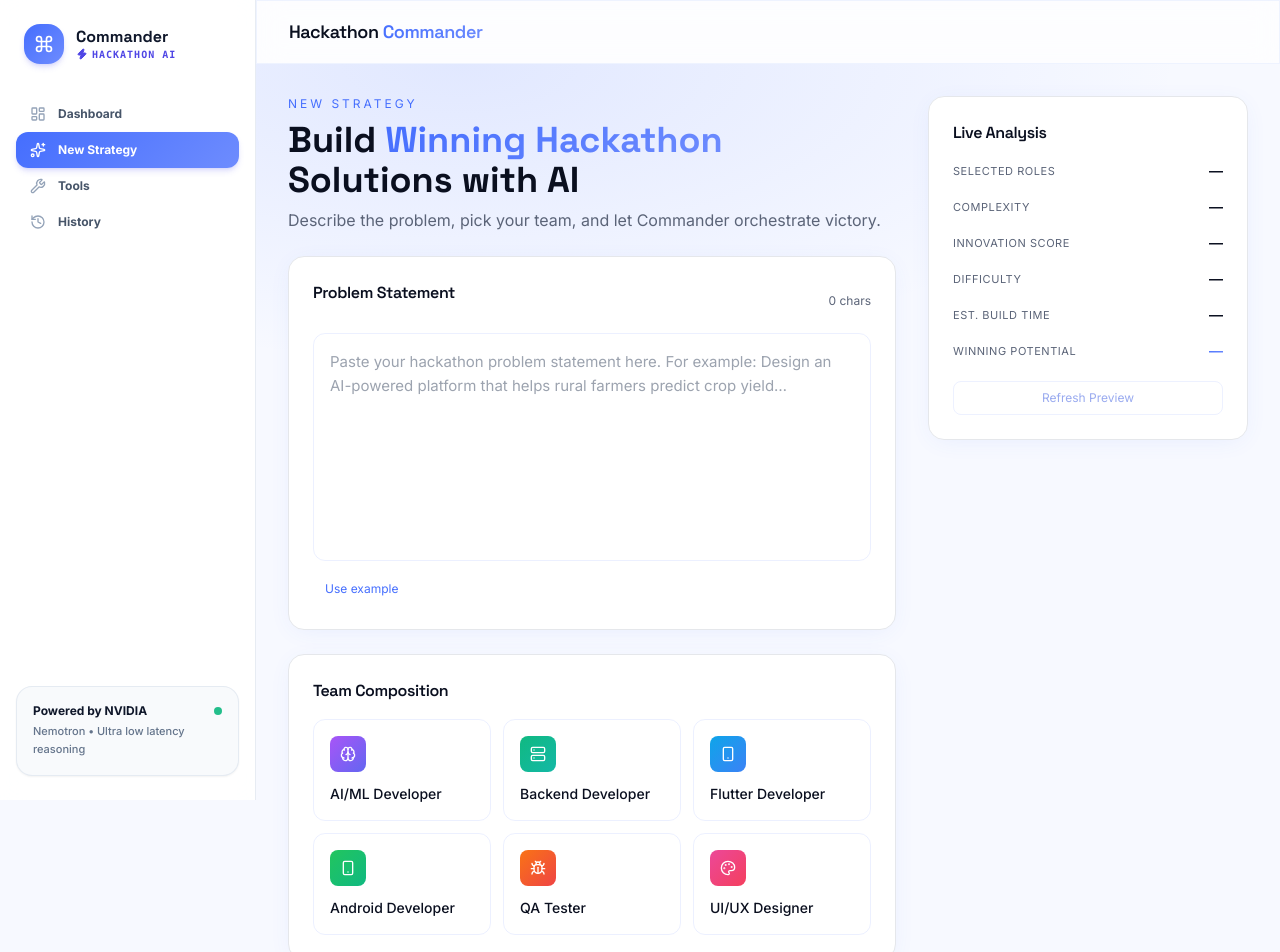
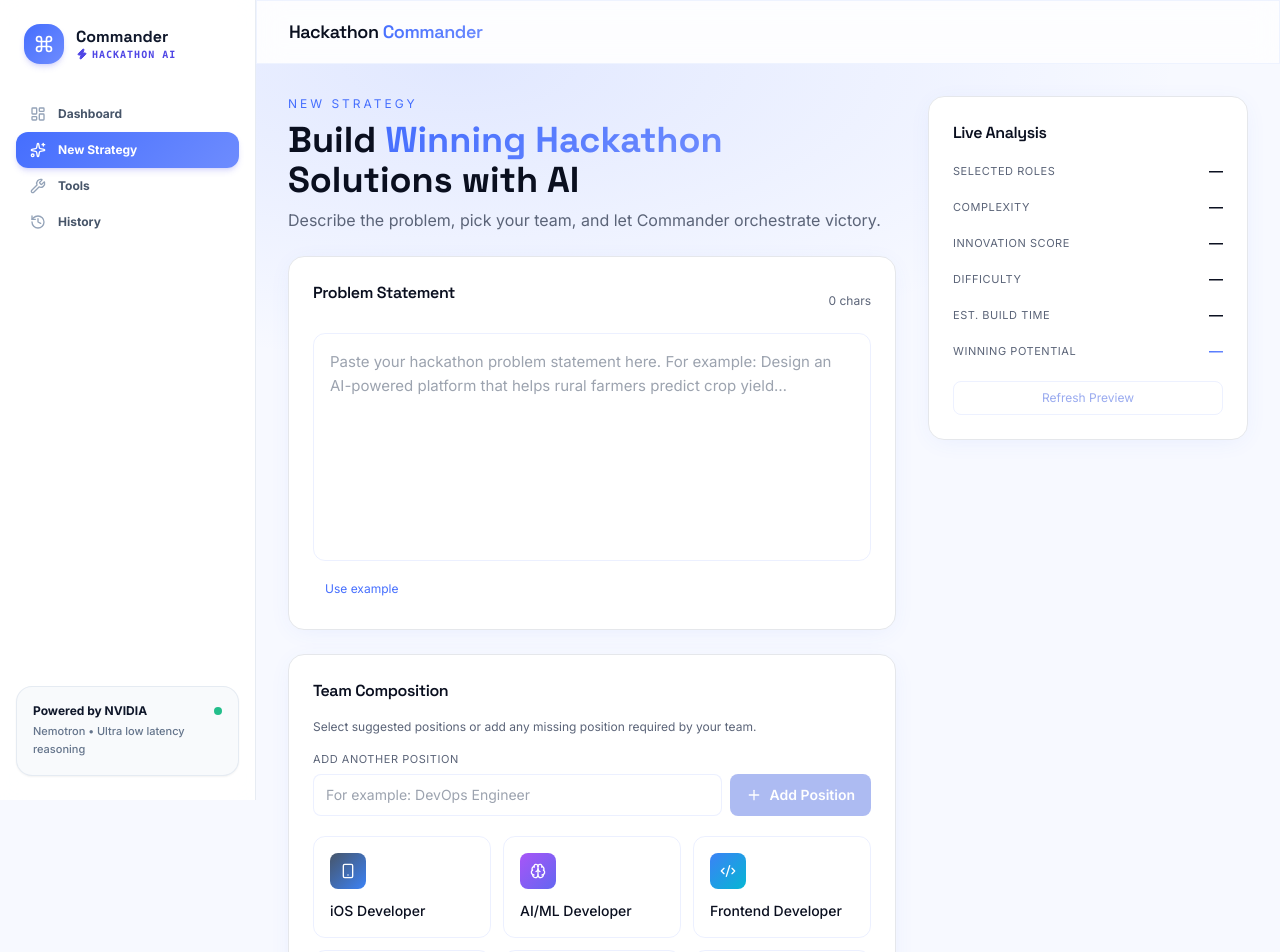
Before and after one commit to vishmay09/hackathon, a React app in the folder frontend/: page /new in a window 1280 px wide. Shown: the top 952 px of the page. Built offline with nearby package versions, Linux system fonts and the light colour scheme; the HTML template or start-up script is replaced by a standard one.

Commit message:
feat: add custom role functionality to NewStrategy component

```diff
--- a/frontend/src/pages/NewStrategy.tsx
+++ b/frontend/src/pages/NewStrategy.tsx
@@ -12,6 +12,9 @@ import {
   Bug,
   Palette,
   Brain,
+  Code2,
+  Plus,
+  UserRound,
 } from "lucide-react";
 import type { LucideIcon } from "lucide-react";
 
@@ -33,6 +36,7 @@ type Role = {
   id: string;
   icon: LucideIcon;
   color: string;
+  custom?: boolean;
 };
 
 type PreviewData = {
@@ -43,13 +47,23 @@ type PreviewData = {
   winning_potential?: number;
 };
 
-/* ─────────────── Roles ─────────────── */
+/* ─────────────── Suggested Roles ─────────────── */
 
 const ROLES: Role[] = [
+  {
+    id: "iOS Developer",
+    icon: Smartphone,
+    color: "from-slate-600 to-blue-500",
+  },
   {
     id: "AI/ML Developer",
     icon: Brain,
     color: "from-purple-500 to-indigo-500",
+  },
+  {
+    id: "Frontend Developer",
+    icon: Code2,
+    color: "from-blue-500 to-cyan-500",
   },
   {
     id: "Backend Developer",
@@ -86,6 +100,15 @@ export default function NewStrategy() {
 
   const [statement, setStatement] = useState("");
   const [roles, setRoles] = useState<string[]>([]);
+
+  const [customRoles, setCustomRoles] = useState<
+    string[]
+  >([]);
+  const [customRoleInput, setCustomRoleInput] =
+    useState("");
+  const [customRoleMessage, setCustomRoleMessage] =
+    useState("");
+
   const [duration, setDuration] = useState(24);
   const [constraints, setConstraints] = useState("");
   const [technologies, setTechnologies] =
@@ -100,6 +123,20 @@ export default function NewStrategy() {
   const [preview, setPreview] =
     useState<PreviewData | null>(null);
 
+  /*
+   * Combine suggested roles with roles created by
+   * the user.
+   */
+  const availableRoles: Role[] = [
+    ...ROLES,
+    ...customRoles.map((role) => ({
+      id: role,
+      icon: UserRound,
+      color: "from-violet-500 to-fuchsia-500",
+      custom: true,
+    })),
+  ];
+
   /* ─────────────── Team Roles ─────────────── */
 
   const toggleRole = (role: string) => {
@@ -111,6 +148,96 @@ export default function NewStrategy() {
         : [...currentRoles, role]
     );
 
+    setPreview(null);
+  };
+
+  const addCustomRole = () => {
+    const roleName = customRoleInput
+      .replace(/\s+/g, " ")
+      .trim();
+
+    setCustomRoleMessage("");
+
+    if (roleName.length < 2) {
+      setCustomRoleMessage(
+        "Enter a valid position name."
+      );
+      return;
+    }
+
+    if (roleName.length > 60) {
+      setCustomRoleMessage(
+        "Position name must be under 60 characters."
+      );
+      return;
+    }
+
+    /*
+     * Check suggested and custom roles to prevent
+     * duplicate positions.
+     */
+    const existingRole = [
+      ...ROLES.map((role) => role.id),
+      ...customRoles,
+    ].find(
+      (role) =>
+        role.toLowerCase() === roleName.toLowerCase()
+    );
+
+    /*
+     * If the role already exists, simply select it.
+     */
+    if (existingRole) {
+      setRoles((currentRoles) =>
+        currentRoles.includes(existingRole)
+          ? currentRoles
+          : [...currentRoles, existingRole]
+      );
+
+      setCustomRoleInput("");
+      setCustomRoleMessage(
+        `${existingRole} already exists and has been selected.`
+      );
+      setPreview(null);
+
+      return;
+    }
+
+    /*
+     * Add the custom position and automatically
+     * select it.
+     */
+    setCustomRoles((currentRoles) => [
+      ...currentRoles,
+      roleName,
+    ]);
+
+    setRoles((currentRoles) => [
+      ...currentRoles,
+      roleName,
+    ]);
+
+    setCustomRoleInput("");
+    setCustomRoleMessage(
+      `${roleName} was added and selected.`
+    );
+    setPreview(null);
+  };
+
+  const removeCustomRole = (role: string) => {
+    setCustomRoles((currentRoles) =>
+      currentRoles.filter(
+        (currentRole) => currentRole !== role
+      )
+    );
+
+    setRoles((currentRoles) =>
+      currentRoles.filter(
+        (currentRole) => currentRole !== role
+      )
+    );
+
+    setCustomRoleMessage("");
     setPreview(null);
   };
 
@@ -168,19 +295,24 @@ export default function NewStrategy() {
       };
 
       /*
-       * Generate the strategy from the FastAPI backend.
+       * Generate the strategy from the FastAPI
+       * backend.
        */
       const strategy = await generateStrategy(request);
 
       /*
-       * Generate an ID for the cloud history record.
+       * Create a unique cloud history record ID.
        */
-      const id = crypto.randomUUID();
+      const id =
+        typeof crypto.randomUUID === "function"
+          ? crypto.randomUUID()
+          : `${Date.now()}-${Math.random()
+              .toString(36)
+              .slice(2)}`;
 
       /*
-       * Save through HistoryContext.
-       * HistoryContext should send this data to your
-       * cloud database through the backend.
+       * Save the generated strategy through the
+       * cloud-enabled HistoryContext.
        */
       await add({
         id,
@@ -193,7 +325,7 @@ export default function NewStrategy() {
       });
 
       /*
-       * Open the result only after cloud saving succeeds.
+       * Navigate only after the cloud save succeeds.
        */
       navigate(`/result/${id}`);
     } catch (error) {
@@ -215,14 +347,12 @@ export default function NewStrategy() {
     }
   };
 
-  /* ─────────────── Clear Statement ─────────────── */
+  /* ─────────────── Statement Actions ─────────────── */
 
   const clearStatement = () => {
     setStatement("");
     setPreview(null);
   };
-
-  /* ─────────────── Example Statement ─────────────── */
 
   const useExample = () => {
     setStatement(
@@ -315,56 +445,104 @@ export default function NewStrategy() {
               Team Composition
             </SectionTitle>
 
-            <div className="grid grid-cols-2 md:grid-cols-3 gap-3">
-              {ROLES.map((role) => {
-                const active = roles.includes(role.id);
-                const RoleIcon = role.icon;
+            <p className="text-xs text-ink-500 mb-4">
+              Select suggested positions or add any
+              missing position required by your team.
+            </p>
 
-                return (
-                  <motion.button
-                    type="button"
-                    key={role.id}
-                    onClick={() =>
-                      toggleRole(role.id)
+            {/* Add Custom Position */}
+            <div className="mb-5">
+              <label
+                htmlFor="custom-role"
+                className="block text-[11px] uppercase tracking-wider text-ink-500 mb-1.5"
+              >
+                Add another position
+              </label>
+
+              <div className="flex flex-col sm:flex-row gap-2">
+                <input
+                  id="custom-role"
+                  type="text"
+                  value={customRoleInput}
+                  maxLength={60}
+                  onChange={(event) => {
+                    setCustomRoleInput(
+                      event.target.value
+                    );
+                    setCustomRoleMessage("");
+                  }}
+                  onKeyDown={(event) => {
+                    if (event.key === "Enter") {
+                      event.preventDefault();
+                      addCustomRole();
                     }
-                    whileTap={{ scale: 0.97 }}
-                    aria-pressed={active}
-                    className={clsx(
-                      "relative p-4 rounded-xl text-left border transition-all",
-                      active
-                        ? "border-primary-500 bg-primary-50 shadow-soft"
-                        : "border-primary-500/10 hover:border-primary-500/40"
-                    )}
-                  >
-                    <div
-                      className={clsx(
-                        "w-9 h-9 rounded-lg flex items-center justify-center mb-3 bg-gradient-to-br text-white",
-                        role.color
-                      )}
-                    >
-                      <RoleIcon className="w-4 h-4" />
-                    </div>
+                  }}
+                  placeholder="For example: DevOps Engineer"
+                  className="flex-1 px-3 py-2.5 bg-white border border-primary-500/10 rounded-lg text-sm focus:outline-none focus:ring-2 focus:ring-primary-500/30"
+                />
 
-                    <div className="text-sm font-medium">
-                      {role.id}
-                    </div>
+                <button
+                  type="button"
+                  onClick={addCustomRole}
+                  disabled={
+                    customRoleInput.trim().length < 2
+                  }
+                  className="flex items-center justify-center gap-2 px-4 py-2.5 rounded-lg bg-primary-600 text-white text-sm font-semibold hover:bg-primary-700 disabled:opacity-40 disabled:cursor-not-allowed transition-colors"
+                >
+                  <Plus className="w-4 h-4" />
+                  Add Position
+                </button>
+              </div>
 
-                    {active && (
-                      <motion.div
-                        layoutId="selected-role-check"
-                        className="absolute top-3 right-3 w-2 h-2 rounded-full bg-primary-500"
-                      />
-                    )}
-                  </motion.button>
-                );
-              })}
+              {customRoleMessage && (
+                <p className="text-xs text-primary-600 mt-2">
+                  {customRoleMessage}
+                </p>
+              )}
             </div>
 
+            {/* Role Cards */}
+            <div className="grid grid-cols-2 md:grid-cols-3 gap-3">
+              {availableRoles.map((role) => (
+                <RoleCard
+                  key={role.id}
+                  role={role}
+                  active={roles.includes(role.id)}
+                  onToggle={() =>
+                    toggleRole(role.id)
+                  }
+                  onRemove={
+                    role.custom
+                      ? () =>
+                          removeCustomRole(role.id)
+                      : undefined
+                  }
+                />
+              ))}
+            </div>
+
+            {/* Selected Positions */}
             {roles.length > 0 && (
-              <div className="mt-4 text-xs text-ink-500">
-                Selected {roles.length} role
-                {roles.length > 1 ? "s" : ""}:{" "}
-                {roles.join(" • ")}
+              <div className="mt-4 rounded-xl bg-primary-50/60 border border-primary-100 p-3">
+                <div className="text-xs text-ink-500">
+                  Selected {roles.length} position
+                  {roles.length > 1 ? "s" : ""}
+                </div>
+
+                <div className="flex flex-wrap gap-1.5 mt-2">
+                  {roles.map((role) => (
+                    <button
+                      type="button"
+                      key={role}
+                      onClick={() => toggleRole(role)}
+                      title={`Remove ${role} from selection`}
+                      className="inline-flex items-center gap-1.5 text-[11px] font-semibold px-2.5 py-1 rounded-full bg-white border border-primary-200 text-primary-700 hover:border-red-200 hover:text-red-500 transition-colors"
+                    >
+                      {role}
+                      <X className="w-3 h-3" />
+                    </button>
+                  ))}
+                </div>
               </div>
             )}
           </Card>
@@ -490,7 +668,7 @@ export default function NewStrategy() {
           {!canGenerate && !loading && (
             <p className="text-center text-xs text-ink-400">
               Enter at least 20 characters and select
-              one or more team roles.
+              one or more team positions.
             </p>
           )}
         </div>
@@ -574,6 +752,77 @@ export default function NewStrategy() {
   );
 }
 
+/* ─────────────── Role Card ─────────────── */
+
+type RoleCardProps = {
+  role: Role;
+  active: boolean;
+  onToggle: () => void;
+  onRemove?: () => void;
+};
+
+function RoleCard({
+  role,
+  active,
+  onToggle,
+  onRemove,
+}: RoleCardProps) {
+  const RoleIcon = role.icon;
+
+  return (
+    <motion.div
+      whileTap={{ scale: 0.97 }}
+      className={clsx(
+        "relative rounded-xl border transition-all overflow-hidden",
+        active
+          ? "border-primary-500 bg-primary-50 shadow-soft"
+          : "border-primary-500/10 hover:border-primary-500/40"
+      )}
+    >
+      <button
+        type="button"
+        onClick={onToggle}
+        aria-pressed={active}
+        className="w-full p-4 text-left"
+      >
+        <div
+          className={clsx(
+            "w-9 h-9 rounded-lg flex items-center justify-center mb-3 bg-gradient-to-br text-white",
+            role.color
+          )}
+        >
+          <RoleIcon className="w-4 h-4" />
+        </div>
+
+        <div
+          className={clsx(
+            "text-sm font-medium",
+            role.custom && "pr-7"
+          )}
+        >
+          {role.id}
+        </div>
+
+        {active && (
+          <div className="absolute bottom-3 right-3 w-2 h-2 rounded-full bg-primary-500" />
+        )}
+      </button>
+
+      {onRemove && (
+        <button
+          type="button"
+          onClick={onRemove}
+          title={`Delete ${role.id}`}
+          aria-label={`Delete custom position ${role.id}`}
+          className="absolute top-2 right-2 z-10 w-7 h-7 rounded-lg flex items-center justify-center text-ink-400 hover:text-red-500 hover:bg-red-50 transition-colors"
+        >
+          <X className="w-3.5 h-3.5" />
+        </button>
+      )}
+    </motion.div>
+  );
+}
+
 /* ─────────────── Shared Styles ─────────────── */
 
 const inputClass =
```
